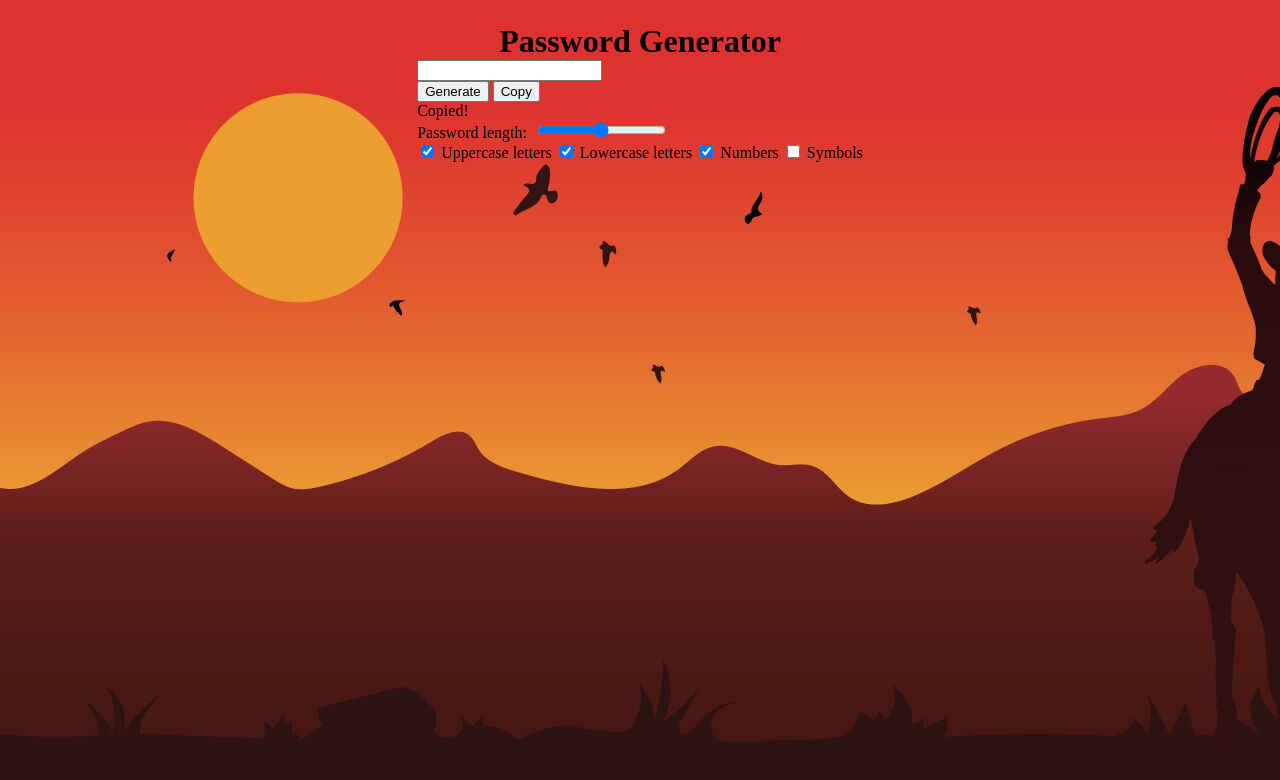
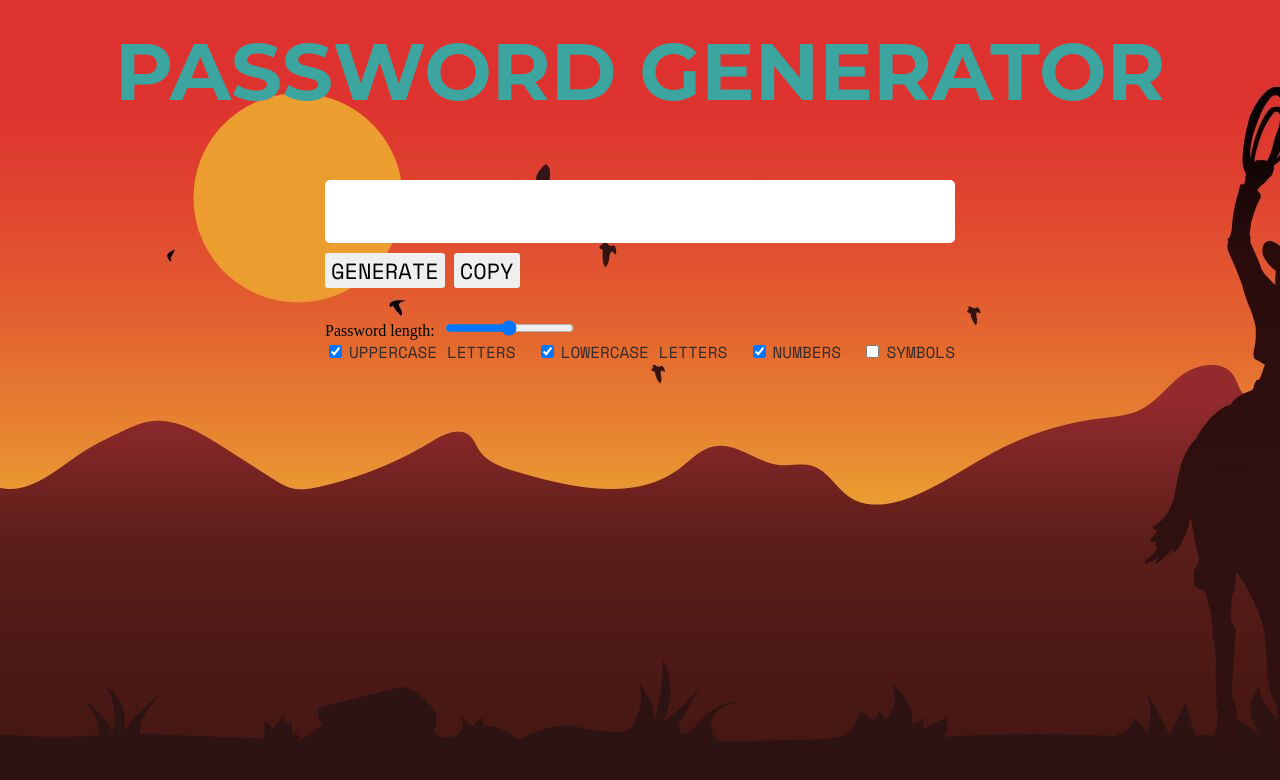
Before and after one commit to DmitriyMiroshnychenko/generate-password, a plain HTML site: page index.html in a window 1280 px wide. Drawn offline with nearby package versions, Linux system fonts and the light colour scheme.

Commit message:
added style to generete, checkboxes

```diff
--- a/css/style.css
+++ b/css/style.css
@@ -2,6 +2,7 @@
   --main-theme: url(../images/cowboy.jpg);
   --bg-color: #333;
   --theme-color: #3ca5a0;
+  --text-color: #352b2b;
 }
 
 body {
@@ -44,3 +45,98 @@ a {
   align-items: center;
   margin: 15px;
 }
+
+/* GENERATOR */
+
+.generator-title {
+  margin-bottom: 60px;
+  font-size: 80px;
+  font-family: "Montserrat", sans-serif;
+  text-align: center;
+  text-transform: uppercase;
+  color: var(--theme-color);
+}
+
+.generator {
+  position: relative;
+  display: flex;
+  flex-direction: column;
+  margin-bottom: 30px;
+}
+
+.generator__password {
+  margin-bottom: 10px;
+  padding: 15px;
+  /* cursor: pointer; */
+  width: 600px;
+  font-size: 22px;
+  border: none;
+  border-radius: 5px;
+  pointer-events: none;
+  font-family: "Space Mono", monospace;
+}
+
+.btn {
+  padding: 16ppx 32px;
+  margin-right: 5px;
+  font-size: 22px;
+  cursor: pointer;
+  transition: all 250ms cubic-bezier(0.4, 0, 0.2, 1);
+}
+
+.btn:hover {
+  box-shadow: 0 0 0.5em var(--theme-color);
+}
+
+.btn,
+.generator__notification {
+  /* background-color: var(--theme-color); */
+  border: none;
+  border-radius: 3px;
+  text-transform: uppercase;
+  font-family: "Space Mono", monospace;
+}
+
+.generator__btn_generate {
+  margin-right: 5px;
+}
+
+.generator__notification {
+  position: absolute;
+  top: 0.5em;
+  left: 50%;
+  transform: translateX(-50%);
+  padding: 8px 16px;
+  font-size: 18px;
+  width: fit-content;
+  opacity: 0;
+  transition: all 250ms cubic-bezier(0.4, 0, 0.2, 1);
+  z-index: -1;
+}
+
+.generator__notification_show {
+  opacity: 1;
+  top: -2.8em;
+}
+
+/* CHECKBOXES */
+
+.checkboxes {
+  display: flex;
+  justify-content: space-between;
+  /* font-size: 15px; */
+  /* font-weight: 700; */
+}
+
+.checkboxes label,
+.checkboxes input,
+.checkboxes span {
+  cursor: pointer;
+}
+
+.checkboxes label {
+  color: var(--text-color);
+  font-family: "Space Mono", monospace;
+  text-transform: uppercase;
+  user-select: none;
+}
```
